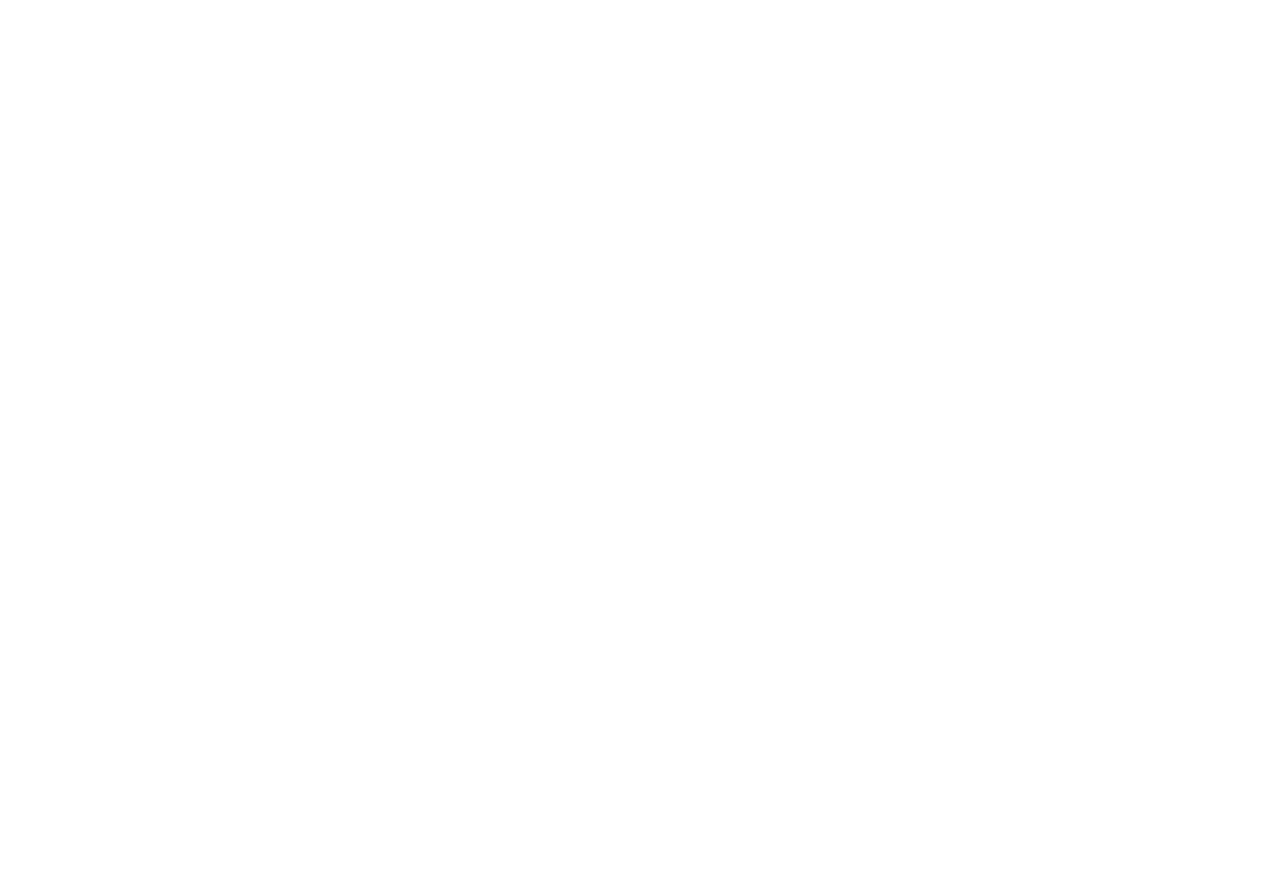
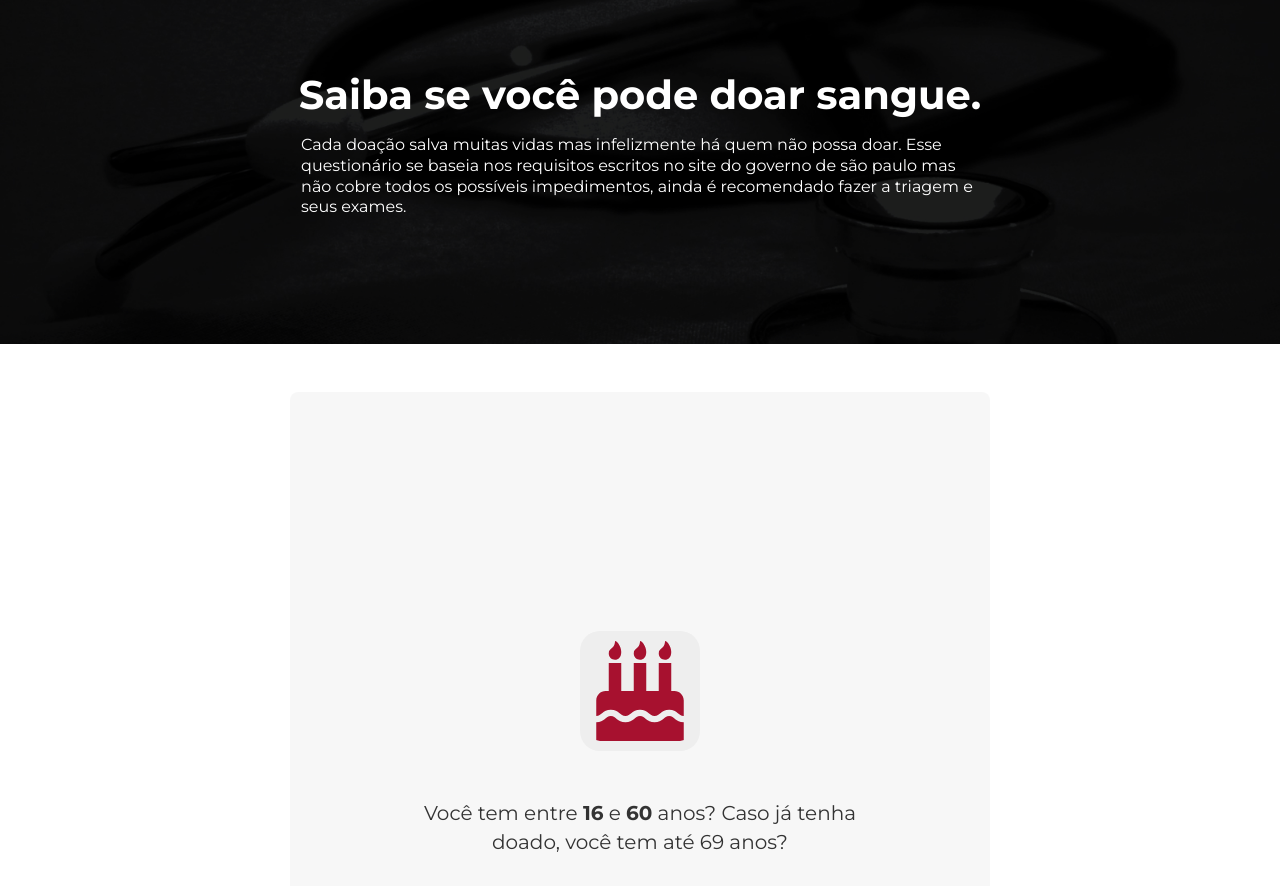
Before and after one commit to joseiedo/doeVida-react, a React (Create React App) app: page /testedeelegibilidade in a window 1280 px wide. Before the commit this address had no page. Shown: the part 120-1006 px from the top of the page. Before the commit the page ends 800 px from the top, so only its background shows below. Built offline with nearby package versions, Linux system fonts and the light colour scheme.

Commit message:
questionário terminado

```diff
--- a/src/App.js
+++ b/src/App.js
@@ -4,6 +4,8 @@
 import Header from "./global/header/Header";
 import Hemocentros from "./hemocentros/Hemocentros";
 import Home from "./home/Home";
+import TesteDeElegibilidade from "./testeDeElegibilidade/TesteDeElegibilidade";
+
 const App = () => {
   return (
     <>
@@ -11,7 +13,11 @@
         <Header />
         <Routes>
           <Route path="/" element={<Home />} />
-          <Route path="/hemocentros" element={<Hemocentros />} />
+          <Route path="hemocentros" element={<Hemocentros />} />
+          <Route
+            path="testedeelegibilidade"
+            element={<TesteDeElegibilidade />}
+          />
         </Routes>
         <Footer />
       </BrowserRouter>
--- a/src/global/header/Header.js
+++ b/src/global/header/Header.js
@@ -54,7 +54,10 @@
             </Link>
           </li>
           <li>
-            <Link href="www.google.com" onClick={() => setMobileMenu(false)}>
+            <Link
+              to="/testedeelegibilidade"
+              onClick={() => setMobileMenu(false)}
+            >
               teste de elegibilidade
             </Link>
           </li>
--- a/src/hemocentros/HemocentroCardItem.js
+++ b/src/hemocentros/HemocentroCardItem.js
@@ -4,7 +4,7 @@
 import { MdOutgoingMail } from "react-icons/md";
 const HemocentroCardItem = ({ data }) => {
   return (
-    <div className={styles.card}>
+    <div className={`animeLeft ${styles.card}`}>
       <p>
         <strong>{data.nome}</strong>
       </p>
--- a/src/home/Home.js
+++ b/src/home/Home.js
@@ -1,5 +1,4 @@
 import React from "react";
-import Shortcuts from "./shortcuts/Shortcuts";
 import AppColsan from "./appColsan/AppColsan";
 import OndeDoar from "./onde_doar/OndeDoar";
 import Requisitos from "./requisitos/Requisitos";
--- /dev/null
+++ b/src/testeDeElegibilidade/Questionario.js
@@ -0,0 +1,163 @@
+import React from "react";
+import styles from "./Questionario.module.css";
+import {
+  FaBirthdayCake,
+  FaWeight,
+  FaBabyCarriage,
+  FaPaintBrush,
+  FaHeartbeat,
+} from "react-icons/fa";
+
+import { MdBloodtype, MdHealthAndSafety } from "react-icons/md";
+import { RiEmotionHappyFill } from "react-icons/ri";
+
+const Questionario = () => {
+  const questionsList = [
+    {
+      icon: <FaBirthdayCake />,
+      question: (
+        <>
+          Você tem entre <strong>16</strong> e <strong>60</strong> anos? Caso já
+          tenha doado, você tem até 69 anos?
+        </>
+      ),
+      answer: "sim",
+      link: "http://umsosangue.com.br/impedimentos-doacao.pdf",
+    },
+    {
+      icon: <FaWeight />,
+      question: (
+        <>
+          Você tem um peso <strong>inferior</strong> a <strong>50</strong>{" "}
+          quilos?
+        </>
+      ),
+      answer: "não",
+      link: "http://umsosangue.com.br/impedimentos-doacao.pdf",
+    },
+    {
+      icon: <FaBabyCarriage />,
+      question: (
+        <>
+          Você está grávida ou teve um parto a menos de <strong>12</strong>{" "}
+          meses?
+        </>
+      ),
+      answer: "não",
+      link: "http://umsosangue.com.br/impedimentos-doacao.pdf",
+    },
+    {
+      icon: <FaPaintBrush />,
+      question: (
+        <>
+          Você fez uma <strong>tatuagem</strong> nos últimos 12 meses?
+        </>
+      ),
+      answer: "não",
+      link: "http://umsosangue.com.br/impedimentos-doacao.pdf",
+    },
+    {
+      icon: <MdHealthAndSafety />,
+      question: (
+        <>
+          Você tem alguma doença que seja <strong>transmissível</strong>?
+        </>
+      ),
+      answer: "não",
+      link: "http://umsosangue.com.br/impedimentos-doacao.pdf",
+    },
+    {
+      icon: <FaHeartbeat />,
+      question: (
+        <>
+          Você teve <strong>contato sexual</strong> com alguma pessoa que possui
+          uma doença transmissível nos últimos <strong>12</strong> meses?
+        </>
+      ),
+      answer: "não",
+      link: "http://umsosangue.com.br/impedimentos-doacao.pdf",
+    },
+    {
+      icon: <MdBloodtype />,
+      question: (
+        <>
+          Você recebeu alguma <strong>transfusão</strong> ou realizou uma{" "}
+          <strong>cirurgia</strong> nos últimos 12 meses?
+        </>
+      ),
+      answer: "não",
+      link: "http://umsosangue.com.br/impedimentos-doacao.pdf",
+    },
+  ];
+
+  const [index, setIndex] = React.useState(0);
+  const [cantDonate, setCantDonate] = React.useState(false);
+
+  function handleAnswer(e) {
+    const answer = e.target.innerText.toLowerCase();
+
+    if (answer !== questionsList[index].answer) {
+      setCantDonate(true);
+    } else {
+      setIndex(index + 1);
+    }
+  }
+
+  function handleTryAgain() {
+    setIndex(0);
+    setCantDonate(false);
+  }
+
+  return (
+    <div className={styles.questionCard}>
+      {cantDonate ? (
+        <>
+          {" "}
+          <p className={styles.question}>
+            Infelizmente você não pode doar <br />
+            <a
+              href="https://saude.sp.gov.br/fundacao-pro-sangue/doacao-de-sangue/requisitos-para-doacao"
+              target="blank"
+            >
+              Clique aqui
+            </a>{" "}
+            e saiba mais.
+          </p>
+          <button className={styles.btnprimario} onClick={handleTryAgain}>
+            Refazer questionário
+          </button>
+        </>
+      ) : questionsList[index] ? (
+        <>
+          {questionsList[index].icon}
+          <p className={styles.question}>{questionsList[index].question}</p>
+          <div className={styles.options}>
+            <button className={styles.btnprimario} onClick={handleAnswer}>
+              Sim
+            </button>
+            <button className={styles.btnsecundario} onClick={handleAnswer}>
+              Não
+            </button>
+          </div>
+        </>
+      ) : (
+        <>
+          <RiEmotionHappyFill />
+          <p className={styles.question}>
+            De acordo com suas respostas, você pode doar. Mas lembre que ainda é
+            recomendado fazer a triagem e os exames necessários. Para ver todos
+            os requisitos{" "}
+            <a href="https://saude.sp.gov.br/fundacao-pro-sangue/doacao-de-sangue/requisitos-para-doacao">
+              acesse aqui
+            </a>
+          </p>
+          <button className={styles.btnprimario} onClick={handleTryAgain}>
+            Refazer questionário
+          </button>
+        </>
+      )}
+    </div>
+  );
+};
+
+export default Questionario;
--- /dev/null
+++ b/src/testeDeElegibilidade/Questionario.module.css
@@ -0,0 +1,70 @@
+.questionCard {
+  width: 90vw;
+  background-color: rgba(0, 0, 0, 0.03);
+  border-radius: 8px;
+  max-width: 700px;
+  margin: 0 auto;
+  height: 100vh;
+  max-height: 800px;
+  display: flex;
+  flex-direction: column;
+  align-items: center;
+  justify-content: center;
+  padding: 1rem;
+  margin-bottom: 4rem;
+}
+
+.questionCard > svg {
+  width: 120px;
+  height: 120px;
+  color: #a7112f;
+  margin-bottom: 3rem;
+  background-color: #eee;
+  padding: 10px;
+  border-radius: 20px;
+}
+
+.question {
+  font-size: 1.25rem;
+  max-width: 36ch;
+  margin-bottom: 2rem;
+  text-align: center;
+  line-height: 1.8rem;
+  font-weight: 400;
+  color: rgb(51, 51, 51);
+}
+
+.question a {
+  color: #a7112f;
+  font-weight: 500;
+  text-decoration: underline;
+}
+.options {
+  display: flex;
+  justify-content: center;
+  flex-wrap: wrap;
+  gap: 0.5rem;
+}
+
+.btnprimario,
+.btnsecundario {
+  padding: 1rem;
+  font-size: 1.5rem;
+  border: 2px solid #a7112f;
+  background-color: #a7112f;
+  color: #fff;
+  border-radius: 5px;
+  display: block;
+  transition: 0.3s;
+}
+
+.btnprimario:hover,
+.btnsecundario:hover {
+  cursor: pointer;
+  filter: brightness(1.2);
+}
+
+.btnsecundario {
+  background-color: transparent;
+  color: #a7112f;
+}
--- /dev/null
+++ b/src/testeDeElegibilidade/TesteDeElegibilidade.js
@@ -0,0 +1,26 @@
+import React from "react";
+import styles from "./TesteDeElegibilidade.module.css";
+import bg from "../assets/bg2.jpg";
+import Questionario from "./Questionario";
+
+const TesteDeElegibilidade = () => {
+  return (
+    <section className={styles.bg}>
+      <div className={styles.hero}>
+        <img src={bg} alt="" className={styles.bgHero} />
+        <div className={styles.content}>
+          <h1>Saiba se você pode doar sangue.</h1>
+          <p>
+            Cada doação salva muitas vidas mas infelizmente há quem não possa
+            doar. Esse questionário se baseia nos requisitos escritos no site do
+            governo de são paulo mas não cobre todos os possíveis impedimentos,
+            ainda é recomendado fazer a triagem e seus exames.{" "}
+          </p>
+        </div>
+      </div>
+      <Questionario />
+    </section>
+  );
+};
+
+export default TesteDeElegibilidade;
--- /dev/null
+++ b/src/testeDeElegibilidade/TesteDeElegibilidade.module.css
@@ -0,0 +1,42 @@
+.bg {
+  padding-top: 4rem;
+}
+
+.content {
+  position: absolute;
+  top: 0;
+
+  height: 100%;
+  width: 100%;
+
+  display: flex;
+  flex-direction: column;
+  justify-content: center;
+  align-items: center;
+  color: #fff;
+  background-color: rgba(0, 0, 0, 0.4);
+  padding: 0 20px;
+}
+
+.content p {
+  line-height: 1.3rem;
+  max-width: 64ch;
+  font-size: 1rem;
+}
+
+.content h1 {
+  font-size: 2.5rem;
+  margin-bottom: 1rem;
+}
+.hero {
+  position: relative;
+  height: 50vh;
+  max-height: 30rem;
+  margin-bottom: 3rem;
+}
+
+.hero img {
+  width: 100%;
+  height: 100%;
+  object-fit: cover;
+}
```
